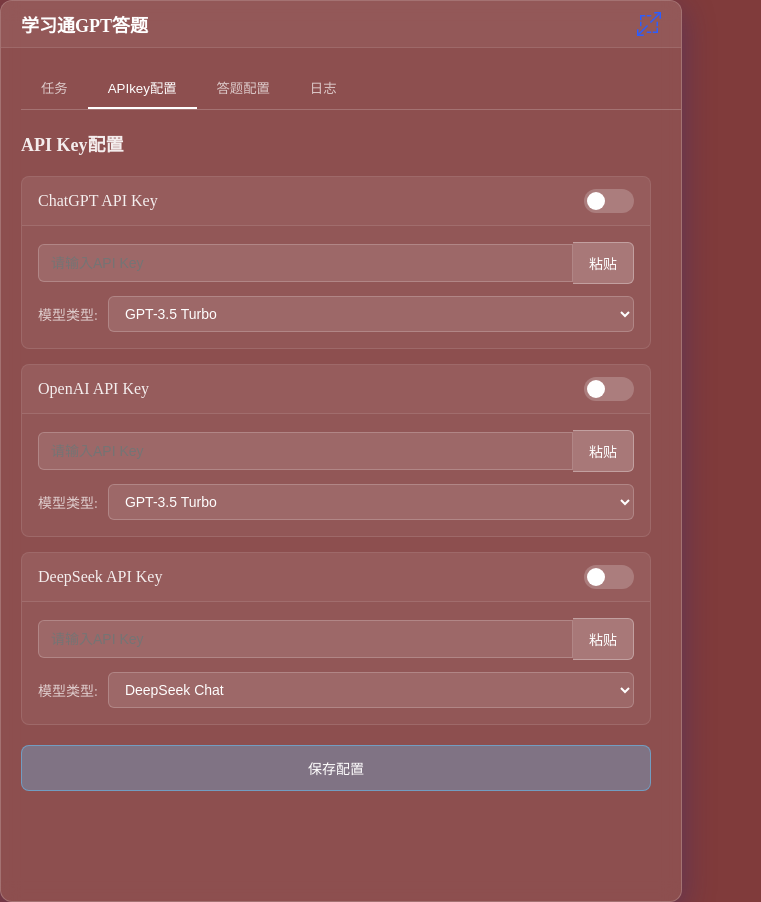
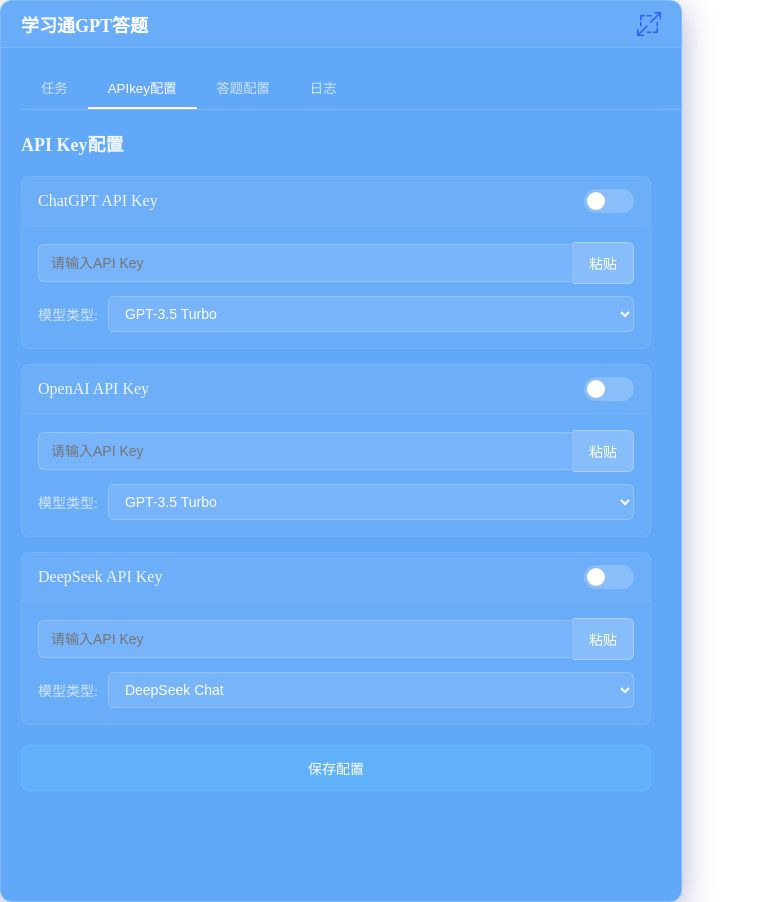
Before and after one commit to in-serinder/chaoxing-GPTanswer, a Vue app in the folder ui/: page / in a window 1280 px wide. Shown: the whole page, without its empty margins (0-761 px from the left). Built offline with nearby package versions, Linux system fonts and the light colour scheme; the HTML template or start-up script is replaced by a standard one.

Commit message:
修改样式

```diff
--- a/ui/src/main.css
+++ b/ui/src/main.css
@@ -2,7 +2,7 @@
 body {
     margin: 0;
     padding: 0;
-    background-color: #803b3b;
+    /* background-color: #803b3b; */
 }
 
 /* 滚动条 */
@@ -32,7 +32,7 @@
     backdrop-filter: blur(10px);
     -webkit-backdrop-filter: blur(10px);
     box-shadow: 0 8px 32px 0 rgba(31, 38, 135, 0.37);
-
+    background-color: #107bf5a8;
     display: flex;
     flex-direction: column;
     overflow: hidden;
```
